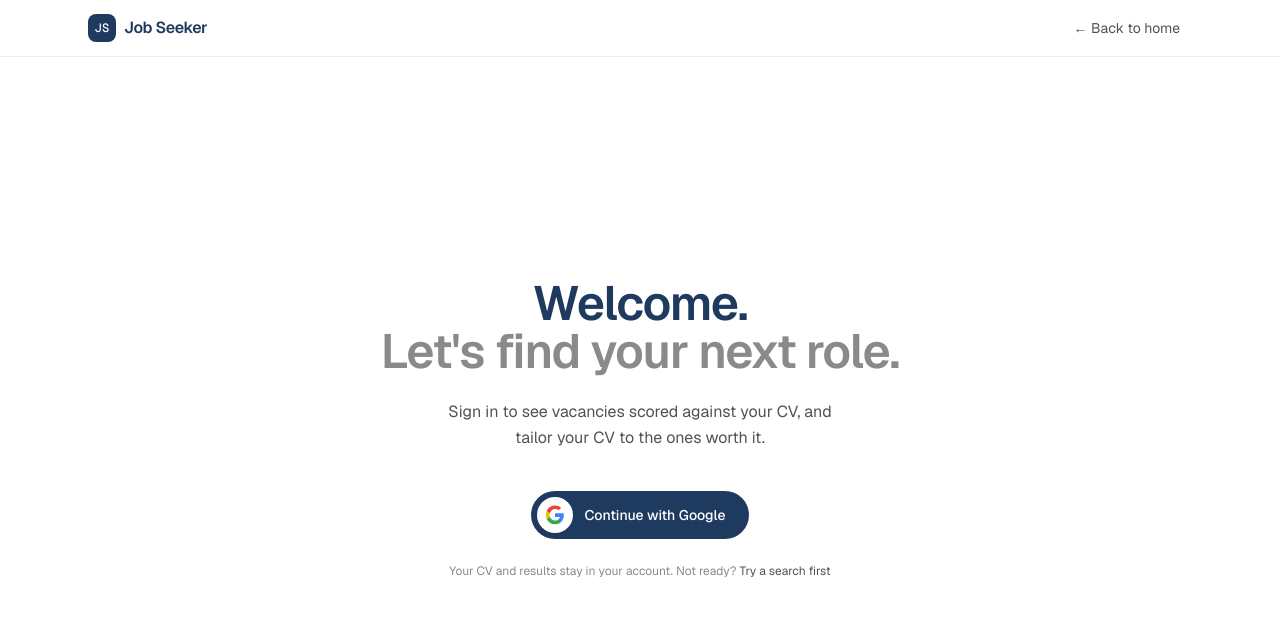
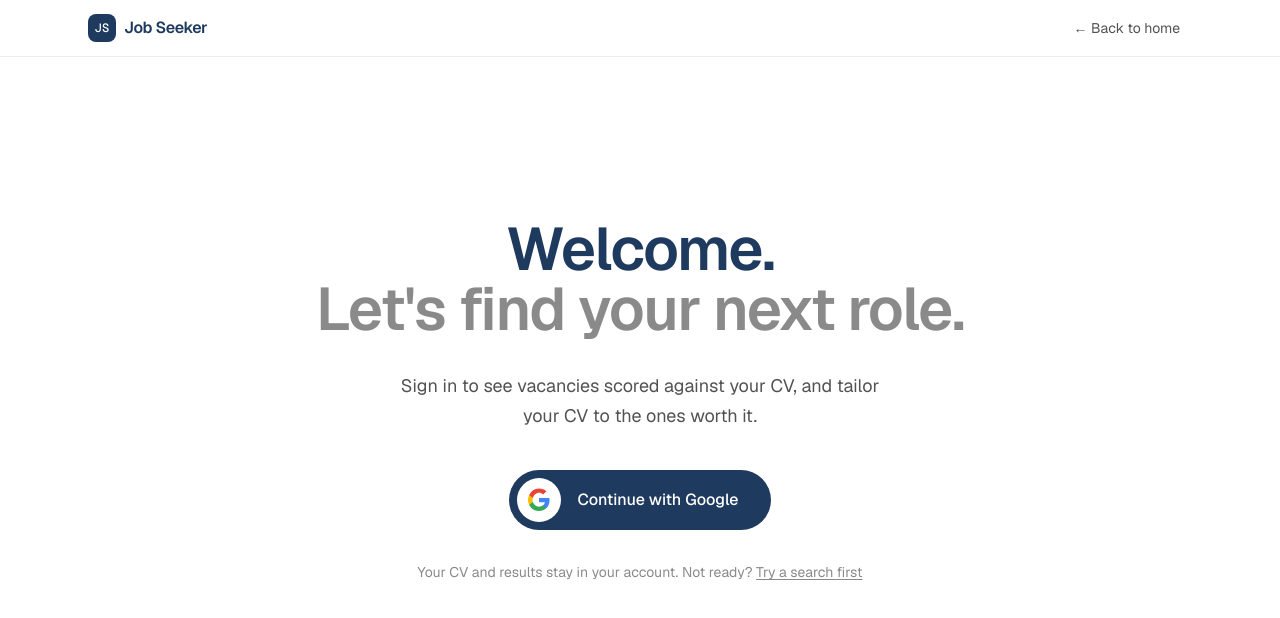
Before and after one commit to ol1ak5/job-seeker, a Next.js app in the folder web/: page /login in a window 1280 px wide. Shown: the top 618 px of the page. Built offline with nearby package versions, Linux system fonts and the light colour scheme.

Commit message:
Enlarge the sign-in page and centre it on the window
The heading, text and Google button are larger, and the block sits at the
middle of the window rather than of the space under the header. The "Try a
search first" link takes the grey of the sentence it ends.

```diff
--- a/web/src/app/login/page.tsx
+++ b/web/src/app/login/page.tsx
@@ -45,13 +45,13 @@ export default function LoginPage() {
         </div>
       </header>
 
-      <section className="flex flex-1 items-center justify-center px-4 py-16 sm:px-6">
-        <div className="w-full max-w-2xl text-center">
-          <h1 className="text-4xl font-semibold tracking-tight text-balance text-ink sm:text-5xl">
+      <section className="flex flex-1 items-center justify-center px-4 pt-10 pb-24 sm:px-6">
+        <div className="w-full max-w-3xl text-center">
+          <h1 className="text-4xl font-semibold tracking-tight text-balance text-ink sm:text-6xl">
             <span className="block">Welcome.</span>
             <span className="block text-ink-faint">Let&apos;s find your next role.</span>
           </h1>
-          <p className="mx-auto mt-6 max-w-sm leading-relaxed text-ink-soft">
+          <p className="mx-auto mt-8 max-w-lg text-lg leading-relaxed text-ink-soft">
             Sign in to see vacancies scored against your CV, and tailor your CV to
             the ones worth it.
           </p>
@@ -59,10 +59,10 @@ export default function LoginPage() {
           <button
             onClick={signInWithGoogle}
             disabled={busy}
-            className="mt-10 inline-flex w-full cursor-pointer items-center justify-center gap-3 rounded-full bg-brand py-1.5 pr-6 pl-1.5 text-sm font-medium text-white transition-colors duration-150 hover:bg-brand-soft disabled:opacity-60 sm:w-auto"
+            className="mt-10 inline-flex w-full cursor-pointer items-center justify-center gap-4 rounded-full bg-brand py-2 pr-8 pl-2 text-base font-medium text-white transition-colors duration-150 hover:bg-brand-soft disabled:opacity-60 sm:w-auto"
           >
-            <span className="grid size-9 place-items-center rounded-full bg-white">
-              <svg className="h-5 w-5" viewBox="0 0 24 24" aria-hidden="true">
+            <span className="grid size-11 place-items-center rounded-full bg-white">
+              <svg className="h-6 w-6" viewBox="0 0 24 24" aria-hidden="true">
                 <path fill="#4285F4" d="M22.56 12.25c0-.78-.07-1.53-.2-2.25H12v4.26h5.92a5.06 5.06 0 0 1-2.2 3.32v2.77h3.57c2.08-1.92 3.28-4.74 3.28-8.1z" />
                 <path fill="#34A853" d="M12 23c2.97 0 5.46-.98 7.28-2.65l-3.57-2.77c-.98.66-2.23 1.06-3.71 1.06-2.86 0-5.29-1.93-6.16-4.53H2.18v2.84A11 11 0 0 0 12 23z" />
                 <path fill="#FBBC05" d="M5.84 14.11a6.6 6.6 0 0 1 0-4.22V7.05H2.18a11 11 0 0 0 0 9.9l3.66-2.84z" />
@@ -78,9 +78,9 @@ export default function LoginPage() {
             </p>
           )}
 
-          <p className="mt-6 text-xs text-ink-faint">
+          <p className="mt-8 text-sm text-ink-faint">
             Your CV and results stay in your account. Not ready?{" "}
-            <Link href="/#search" className="text-ink-soft underline-offset-2 hover:text-brand hover:underline">
+            <Link href="/#search" className="underline underline-offset-2 transition-colors duration-150 hover:text-brand">
               Try a search first
             </Link>
           </p>
```
